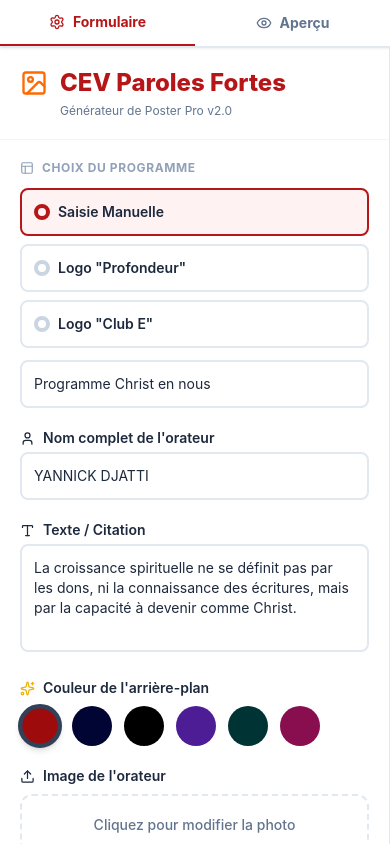
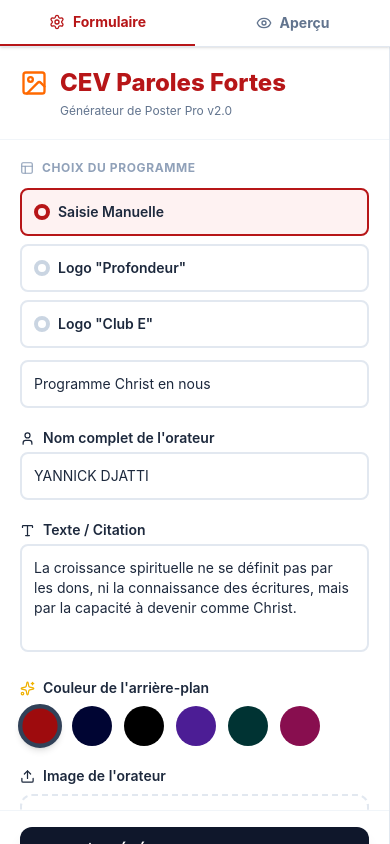
Before and after one commit to serviteurjo/CEV-Paroles-Fortes, a React (Vite) app: page / in a window 390 px wide. Built offline with nearby package versions, Linux system fonts and the light colour scheme.

Commit message:
Fix: ensure full height propagation for scrollable panels on mobile

```diff
--- a/src/App.css
+++ b/src/App.css
@@ -8,4 +8,6 @@
   margin: 0;
   padding: 0;
   text-align: left;
+  display: flex;
+  flex-direction: column;
 }
--- a/src/App.tsx
+++ b/src/App.tsx
@@ -121,6 +121,7 @@ function App() {
           relative z-10
           shrink-0
           min-h-0
+          h-full
         `}
       >
         {/* Header */}
@@ -135,7 +136,10 @@ function App() {
         </div>
 
         {/* Form body - scrollable part */}
-        <div className="flex-1 overflow-y-auto min-h-0 px-5 py-5 sm:px-7 sm:py-6 space-y-5">
+        <div
+          className="flex-1 overflow-y-auto min-h-0 px-5 py-5 sm:px-7 sm:py-6 space-y-5"
+          style={{ touchAction: 'pan-y' }}
+        >
 
           {/* SECTION 1: Choix du Programme */}
           <div className="space-y-3">
--- a/src/index.css
+++ b/src/index.css
@@ -6,8 +6,16 @@
   --color-text-main: #2b2b2b;
 }
 
+html, body {
+  height: 100%;
+  width: 100%;
+  margin: 0;
+  padding: 0;
+  overflow: hidden; /* Prevent body scroll to isolate it to panels */
+  overscroll-behavior: none;
+}
+
 body {
-  margin: 0;
   font-family: -apple-system, BlinkMacSystemFont, 'Segoe UI', Roboto, Helvetica, Arial, sans-serif;
   background-color: #f3f4f6;
 }
```
